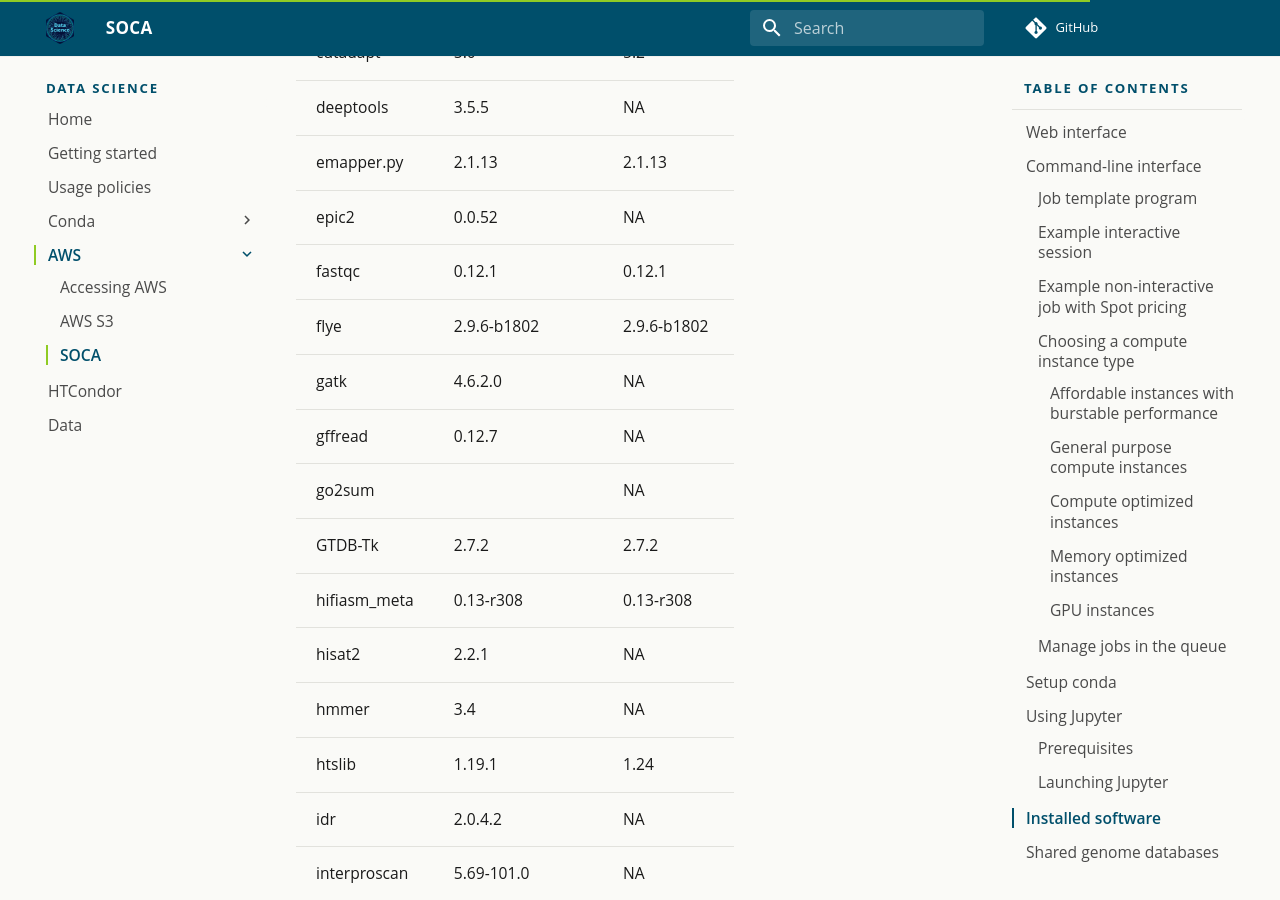
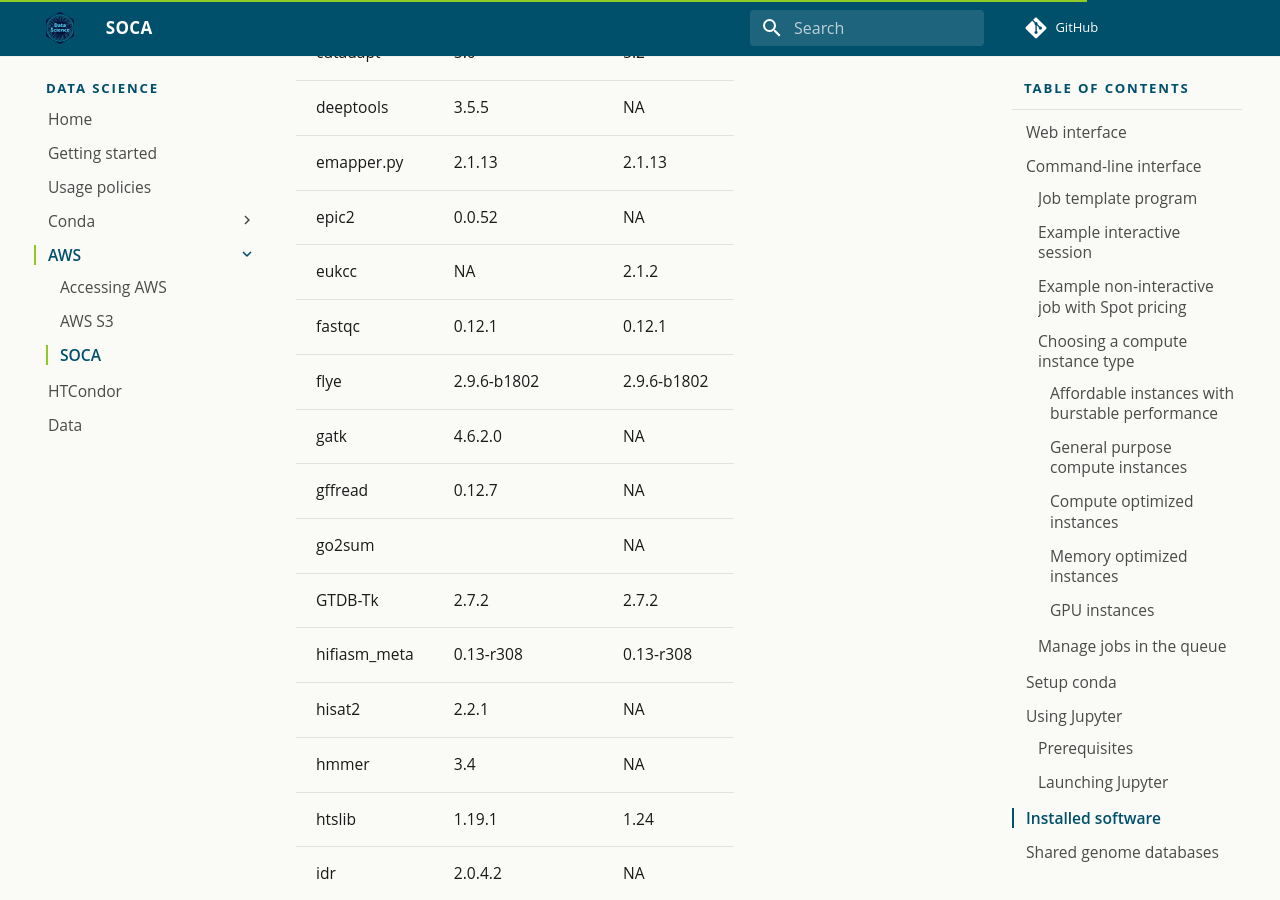
Before and after one commit to danforthcenter/datascience, an MkDocs documentation site: the page built from docs/aws_soca.md, in a window 1280 px wide and 900 px high, scrolled down 16197 px. Built offline with MkDocs 1.6.1 and Material for MkDocs 9.7.7, drawn with Linux system fonts in a browser that asks for light colours.

Commit message:
Add eukcc

```diff
--- a/docs/aws_soca.md
+++ b/docs/aws_soca.md
@@ -321,6 +321,7 @@ When finished, close the session and then click **Delete Session** to shut down
 | deeptools    | 3.5.5              | NA           |
 | emapper.py   | 2.1.13             | 2.1.13       |
 | epic2        | 0.0.52             | NA           |
+| eukcc        | NA                 | 2.1.2        |
 | fastqc       | 0.12.1             | 0.12.1       |
 | flye         | 2.9.6-b1802        | 2.9.6-b1802  |
 | gatk         | 4.6.2.0            | NA           |
```
